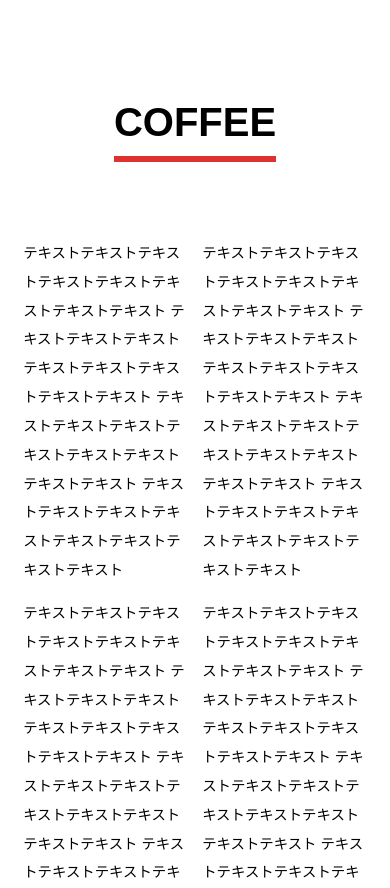
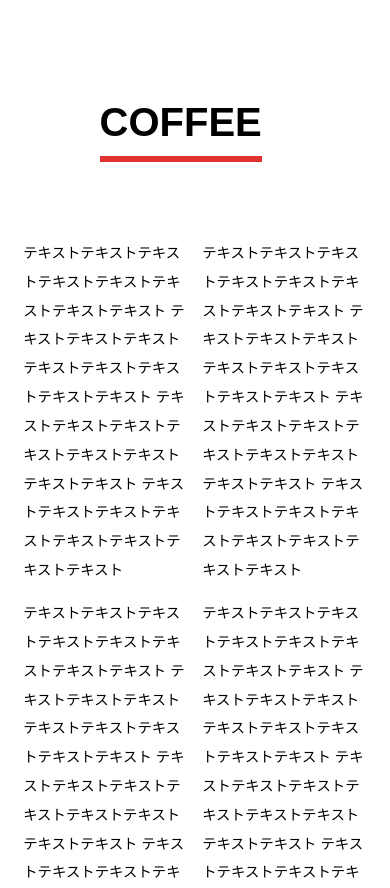
Before and after one commit to NaokiHashimoto1992/mycafe, a plain HTML site: page index.html in a window 390 px wide. Shown: the part 2175-3063 px from the top of the page. Drawn offline with nearby package versions, Linux system fonts and the light colour scheme.

Commit message:
edit .coffee

```diff
--- a/css/style.css
+++ b/css/style.css
@@ -248,4 +248,9 @@
   .sec-title {
     top: 20%;
   }
+
+  .coffee {
+    position: relative;
+    left: -4%;
+  }
 }
--- a/index.html
+++ b/index.html
@@ -84,7 +84,7 @@
 
       <div class="about-content wrapper">
         <div class="about-item">
-          <h3 class="item-title">COFFEE</h3>
+          <h3 class="item-title coffee">COFFEE</h3>
           <ul>
             <li>
               テキストテキストテキストテキストテキストテキストテキストテキスト
```
